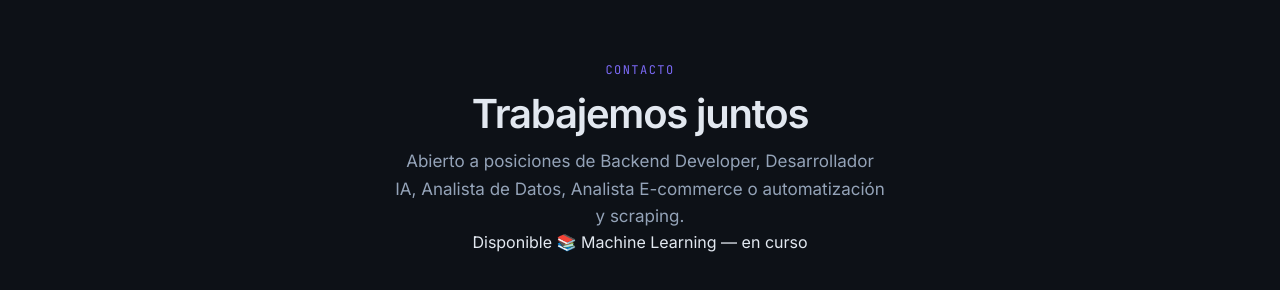
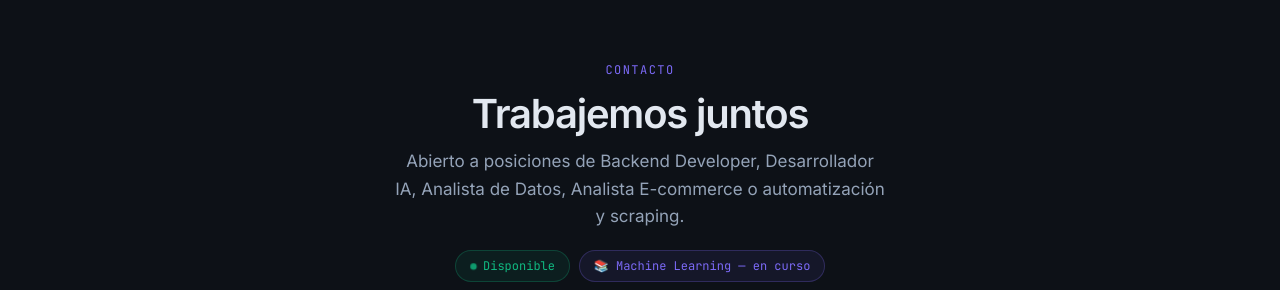
Before and after one commit to Coddek/Portfolio, a plain HTML site: page index.html in a window 1280 px wide. Shown: the part 4115-4405 px from the top of the page. Drawn offline with nearby package versions, Linux system fonts and the light colour scheme.

Commit message:
Add contact badges styles to styles.css

```diff
--- a/styles.css
+++ b/styles.css
@@ -733,11 +733,42 @@ h1, h2, h3, h4 { text-wrap: balance; line-height: 1.1; letter-spacing: -0.03em;
 .contact .section-header h2 { font-size: clamp(1.75rem, 4vw, 2.5rem); }
 .contact .section-header p { margin-inline: auto; }
 
+.contact-badges {
+  display: flex;
+  flex-wrap: wrap;
+  gap: .6rem;
+  justify-content: center;
+  margin-top: 1.25rem;
+}
+
+.contact-badge {
+  display: inline-flex;
+  align-items: center;
+  gap: .4rem;
+  font-family: var(--mono);
+  font-size: .75rem;
+  padding: .35rem .85rem;
+  border-radius: 100px;
+}
+
+.contact-badge--green {
+  color: var(--green);
+  border: 1px solid rgba(16,185,129,.25);
+  background: rgba(16,185,129,.08);
+}
+
+.contact-badge--purple {
+  color: var(--accent);
+  border: 1px solid rgba(124,106,247,.25);
+  background: rgba(124,106,247,.08);
+}
+
 .contact-actions {
   display: flex;
   flex-wrap: wrap;
   gap: 1rem;
   justify-content: center;
+  margin-top: 2rem;
 }
 
 /* =============================================================
```
